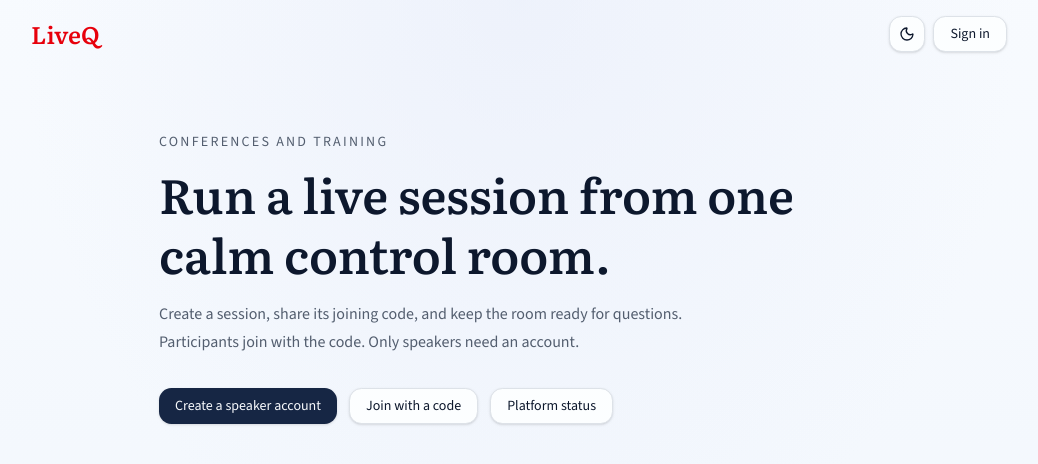
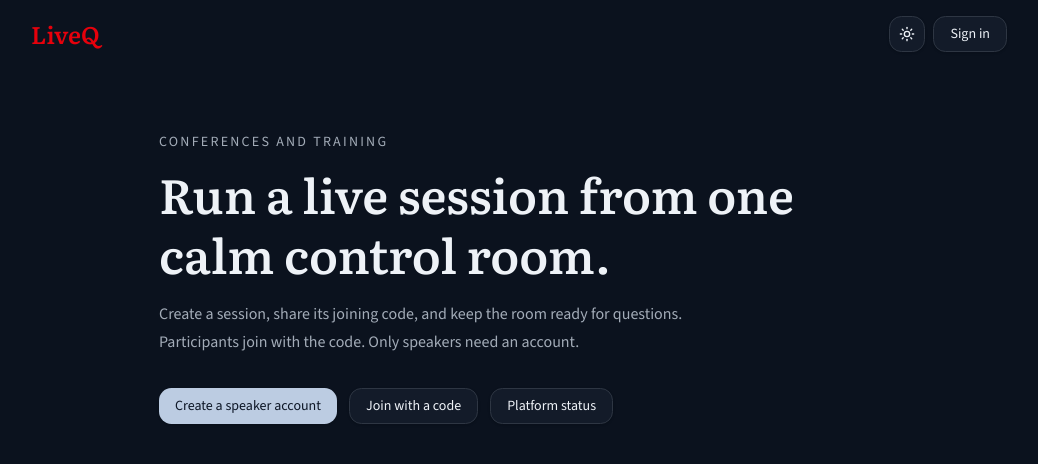
Before and after one commit to chaymaemezouri/LiveQ-Platform, a React (Vite) app in the folder apps/web/: page / in a window 1280 px wide. Shown: the top 464 px of the page, without its empty margins (121-1159 px from the left). Built offline with nearby package versions, Linux system fonts and the light colour scheme.

Commit message:
Open LiveQ in dark mode by default.
A saved light or dark choice still wins over that default.

```diff
--- a/apps/web/index.html
+++ b/apps/web/index.html
@@ -18,15 +18,10 @@
       (function () {
         try {
           var stored = localStorage.getItem('liveq-theme');
-          var theme =
-            stored === 'light' || stored === 'dark'
-              ? stored
-              : window.matchMedia('(prefers-color-scheme: dark)').matches
-                ? 'dark'
-                : 'light';
+          var theme = stored === 'light' || stored === 'dark' ? stored : 'dark';
           document.documentElement.classList.toggle('dark', theme === 'dark');
         } catch (error) {
-          /* Theme falls back to the light palette. */
+          document.documentElement.classList.add('dark');
         }
       })();
     </script>
--- a/apps/web/src/components/theme-provider.tsx
+++ b/apps/web/src/components/theme-provider.tsx
@@ -9,11 +9,7 @@ function readTheme(): Theme {
     return stored;
   }
 
-  if (typeof window.matchMedia !== 'function') {
-    return 'light';
-  }
-
-  return window.matchMedia('(prefers-color-scheme: dark)').matches ? 'dark' : 'light';
+  return 'dark';
 }
 
 export function ThemeProvider({ children }: { children: ReactNode }) {
```
